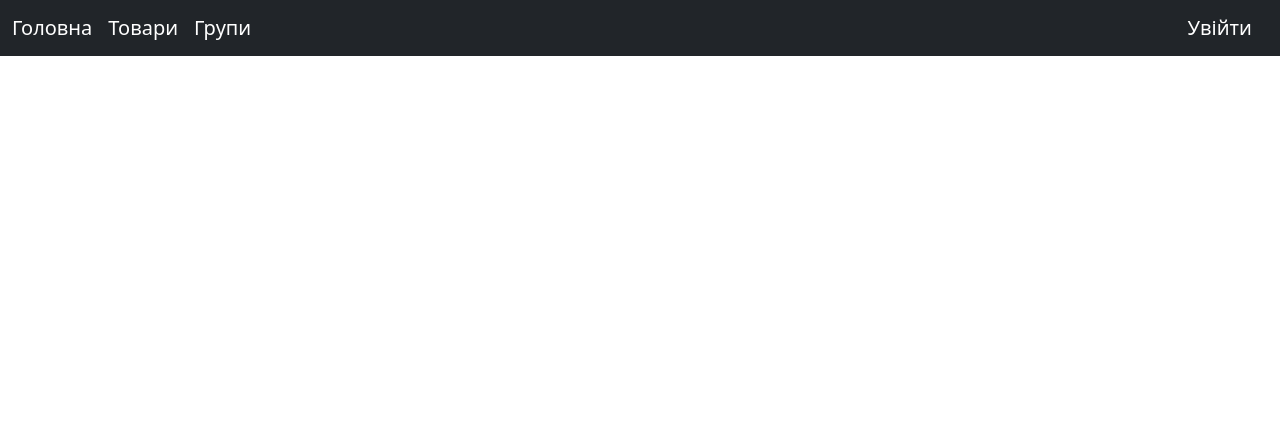
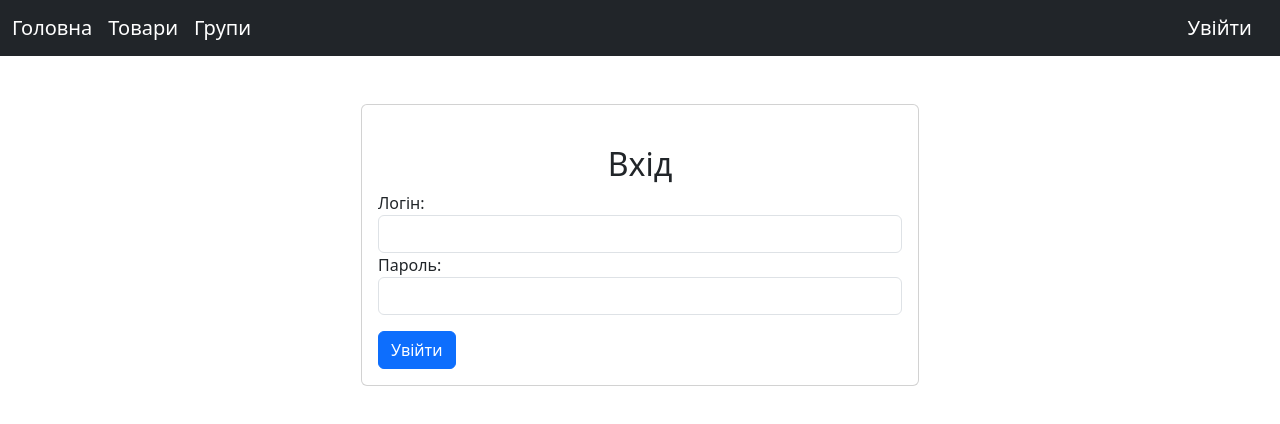
Before and after one commit to mariana0412/AutomatedWorkplace_client, a React (Create React App) app: page /login in a window 1280 px wide. Shown: the top 424 px of the page. Built offline with nearby package versions, Linux system fonts and the light colour scheme.

Commit message:
Login page

```diff
--- a/package.json
+++ b/package.json
@@ -7,6 +7,7 @@
     "@testing-library/react": "^13.4.0",
     "@testing-library/user-event": "^13.5.0",
     "bootstrap": "^5.3.0",
+    "crypto-js": "^4.1.1",
     "react": "^18.2.0",
     "react-dom": "^18.2.0",
     "react-router-dom": "^6.13.0",
--- a/src/pages/Login.js
+++ b/src/pages/Login.js
@@ -1,11 +1,67 @@
+import React, { useState } from 'react';
+import MD5 from "crypto-js/md5";
 import AppNavbar from "../components/AppNavbar";
+import {useNavigate} from "react-router-dom";
 
 const Login = () => {
-    return (
-        <div>
-            <AppNavbar/>
+    const navigate = useNavigate();
+    const [login, setLogin] = useState('');
+    const [password, setPassword] = useState('');
+
+    const handleLogin = async () => {
+        try {
+            const hashedPassword = MD5(password).toString();
+            const response = await fetch(`/login?login=${login}&password=${hashedPassword}`, {
+            method: 'POST',
+        });
+        if (response.status === 200) {
+            const data = await response.json();
+            const token = data.token;
+            localStorage.setItem('token', token);
+            navigate('/');
+        } else {
+            alert("Неправильний логін або пароль.");
+        }
+    } catch (error) {
+        console.error(error);
+    }
+};
+
+return (
+    <div>
+        <AppNavbar />
+        <div className="container d-flex justify-content-center align-items-center">
+            <div className="card w-50 mt-5">
+                <div className="card-body">
+                    <h2 className="mt-4 card-title text-center">Вхід</h2>
+                    <form>
+                        <div className="form-group">
+                            <label>Логін:</label>
+                            <input
+                                type="text"
+                                value={login}
+                                onChange={(e) => setLogin(e.target.value)}
+                                className="form-control"
+                            />
+                        </div>
+                        <div className="form-group">
+                            <label>Пароль:</label>
+                            <input
+                                type="password"
+                                value={password}
+                                onChange={(e) => setPassword(e.target.value)}
+                                className="form-control"
+                            />
+                        </div>
+                        <button type="button" onClick={handleLogin} className="btn btn-primary mt-3">
+                            Увійти
+                        </button>
+                    </form>
+                </div>
+            </div>
         </div>
-    )
-}
+    </div>
+);
+};
 
 export default Login;
```
Also changed, not shown: 1 other file (tests, documents, lock files or other folders).
